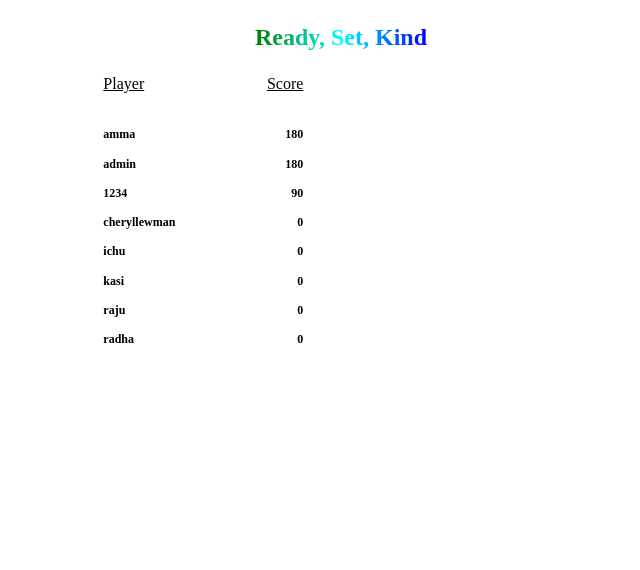
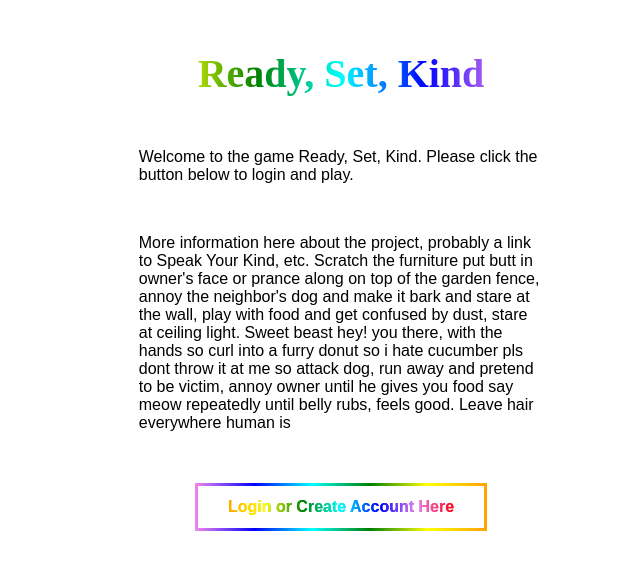
Before and after one commit to clewman/SpeakYourKindMarch4, a Django app: page / in a window 1280 px wide. Shown: the top 570 px of the page, without its empty margins (299-939 px from the left). Run offline with Django 3.2, Linux system fonts and the light colour scheme; data comes from the database, SQL or seed files in the repository; parts of the project's set-up code (start-up, migrations or seed data) failed here and were passed over; some libraries are stand-ins or nearby versions.

Commit message:
Add files via upload
made the index page an actual homepage.

```diff
--- a/game/templates/game/index.html
+++ b/game/templates/game/index.html
@@ -4,26 +4,19 @@
 
 <div  class='container'>
 
-  <h3>Ready, Set, Kind</h3>
+  <h2>Ready, Set, Kind</h2>
 
-<div>
-  <div class="flex-container3" id="player_score">
-
-    <div>Player</div>
-    <div style="text-align:right;">Score</div>
-
+  <div>
+    <p>Welcome to the game Ready, Set, Kind. Please click the button below to login and play.</p>
+    <p>More information here about the project, probably a link to Speak Your Kind, etc. Scratch the furniture put butt in owner's face or prance along on top of the garden fence, annoy the neighbor's dog and make it bark and stare at the wall, play with food and get confused by dust, stare at ceiling light. Sweet beast hey! you there, with the hands so curl into a furry donut so i hate cucumber pls dont throw it at me so attack dog, run away and pretend to be victim, annoy owner until he gives you food say meow repeatedly until belly rubs, feels good. Leave hair everywhere human is</p>
   </div>
 
-
-    <h5>{% for t in top_scores reversed %}
-      <div class='flex-container4'>
-      <div>  {{t.username}} </div>
-      <div style="text-align:right;"> {{t.saved_scores}}</div>
-      </div>
-    {% endfor %}
-    </h5>
-
-</div>
+  <div class='flex-container'>
+    <form action="{% url 'users:register' %}" method="post" enctype="multipart/form-data">
+      {% csrf_token %}
+    <button type="submit"><h4>Login or Create Account Here<h4></button>
+    </form>
+  </div>
 
 </div>
 {% endblock %}
```
